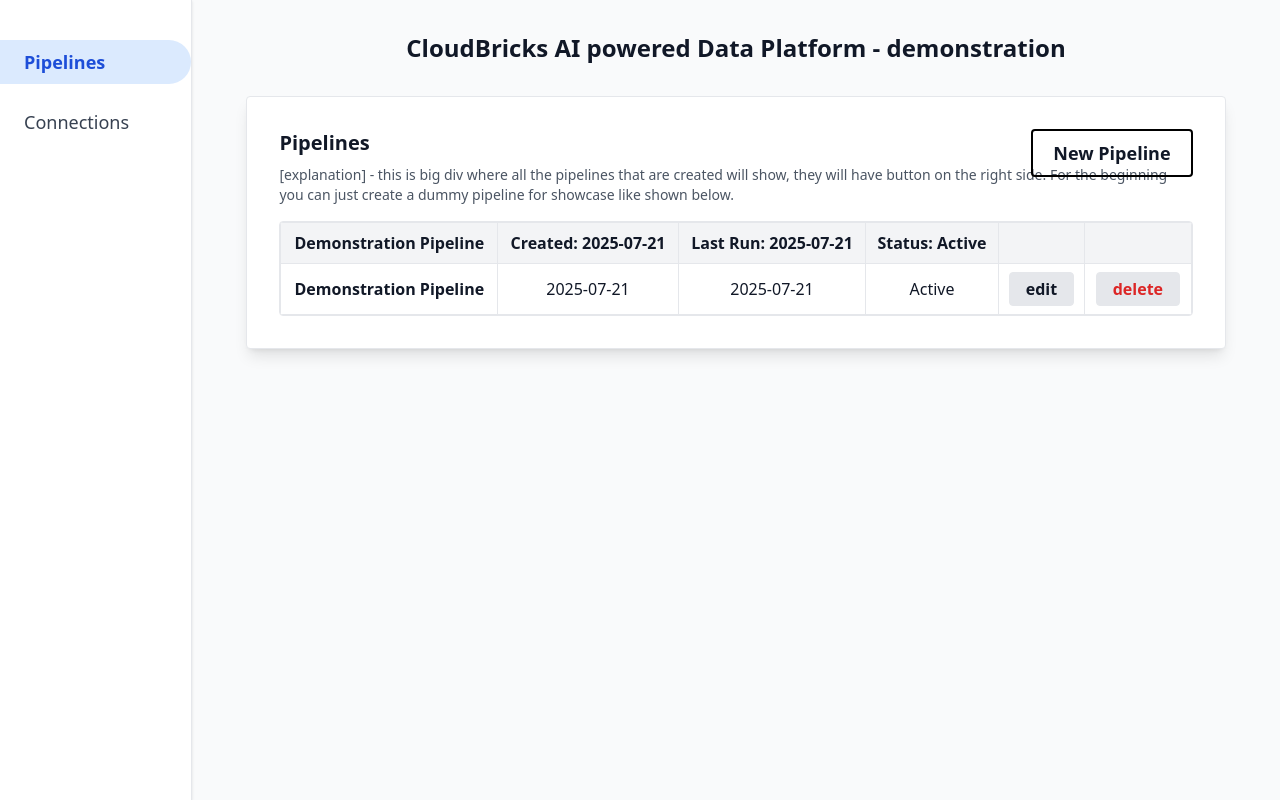
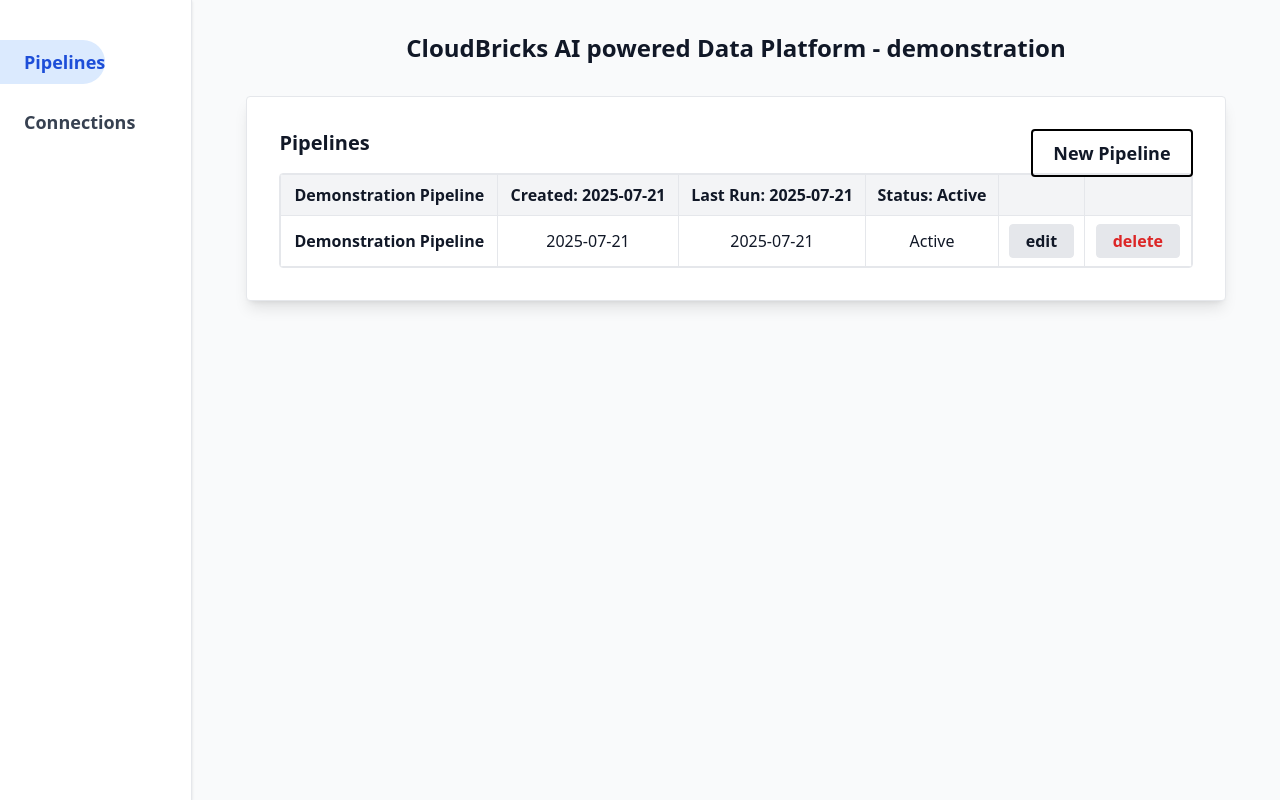
Before and after one commit to krebrovic/Data-platform-POC, a React (Vite) app in the folder frontend/: page / in a window 1280 px wide. Built offline with nearby package versions, Linux system fonts and the light colour scheme.

Commit message:
added connections screen

```diff
--- a/frontend/src/App.jsx
+++ b/frontend/src/App.jsx
@@ -1,27 +1,51 @@
 import { useState } from "react";
 
 function App() {
-  // Dummy data for demonstration
-  const [pipelines, setPipelines] = useState([
+  const [activePage, setActivePage] = useState("pipelines");
+
+  // Dummy data
+  const pipelines = [
     {
       name: "Demonstration Pipeline",
       created: "2025-07-21",
       lastRun: "2025-07-21",
       status: "Active",
     },
-  ]);
+  ];
+  const connections = [
+    {
+      name: "Demo connection",
+      created: "2025-07-21",
+      lastRun: "2025-07-21",
+      status: "Active",
+    },
+  ];
 
   return (
     <div className="min-h-screen bg-gray-50 flex font-sans">
       {/* Sidebar */}
       <aside className="w-48 bg-white border-r shadow flex flex-col">
         <nav className="mt-10 space-y-4">
-          <a href="#" className="block pl-6 py-2 text-lg font-semibold text-blue-700 bg-blue-100 rounded-r-full">
+          <button
+            className={`block pl-6 py-2 text-lg font-semibold rounded-r-full ${
+              activePage === "pipelines"
+                ? "text-blue-700 bg-blue-100"
+                : "text-gray-700 hover:bg-blue-50"
+            }`}
+            onClick={() => setActivePage("pipelines")}
+          >
             Pipelines
-          </a>
-          <a href="#" className="block pl-6 py-2 text-lg text-gray-700 hover:bg-blue-50 rounded-r-full">
+          </button>
+          <button
+            className={`block pl-6 py-2 text-lg font-semibold rounded-r-full ${
+              activePage === "connections"
+                ? "text-blue-700 bg-blue-100"
+                : "text-gray-700 hover:bg-blue-50"
+            }`}
+            onClick={() => setActivePage("connections")}
+          >
             Connections
-          </a>
+          </button>
         </nav>
       </aside>
 
@@ -34,49 +58,58 @@
           </h1>
         </header>
 
-        {/* Pipelines Panel */}
+        {/* Main Panel */}
         <section className="w-[90%] max-w-5xl bg-white border shadow-lg rounded p-8 relative">
-          {/* New Pipeline Button */}
+          {/* Top-right button */}
           <button
             className="absolute right-8 top-8 px-5 py-2 border-2 border-black rounded text-lg font-semibold hover:bg-gray-100"
           >
-            New Pipeline
+            {activePage === "pipelines" ? "New Pipeline" : "New Connection"}
           </button>
 
           {/* Section Title */}
-          <h2 className="text-xl font-semibold mb-2">Pipelines</h2>
+          <h2 className="text-xl font-semibold mb-4">
+            {activePage === "pipelines" ? "Pipelines" : "Connections"}
+          </h2>
 
-          {/* Explanation */}
-          <div className="mb-4 text-sm text-gray-600">
-            [explanation] - this is big div where all the pipelines that are created will show, they will have button on the right side. For the beginning you can just create a dummy pipeline for showcase like shown below.
-          </div>
-
-          {/* Pipelines Table */}
+          {/* Table */}
           <div className="overflow-x-auto border rounded">
             <table className="min-w-full text-center text-base">
               <thead className="bg-gray-100">
                 <tr>
-                  <th className="p-2 border">Demonstration Pipeline</th>
-                  <th className="p-2 border">Created: 2025-07-21</th>
-                  <th className="p-2 border">Last Run: 2025-07-21</th>
-                  <th className="p-2 border">Status: Active</th>
+                  <th className="p-2 border font-semibold">
+                    {activePage === "pipelines"
+                      ? "Demonstration Pipeline"
+                      : "Demo connection"}
+                  </th>
+                  <th className="p-2 border font-semibold">Created: 2025-07-21</th>
+                  <th className="p-2 border font-semibold">
+                    Last Run: 2025-07-21
+                  </th>
+                  <th className="p-2 border font-semibold">Status: Active</th>
                   <th className="p-2 border"></th>
                   <th className="p-2 border"></th>
                 </tr>
               </thead>
               <tbody>
-                <tr>
-                  <td className="p-2 border font-semibold">{pipelines[0].name}</td>
-                  <td className="p-2 border">{pipelines[0].created}</td>
-                  <td className="p-2 border">{pipelines[0].lastRun}</td>
-                  <td className="p-2 border">{pipelines[0].status}</td>
-                  <td className="p-2 border">
-                    <button className="px-4 py-1 border rounded bg-gray-200 hover:bg-gray-300 font-semibold">edit</button>
-                  </td>
-                  <td className="p-2 border">
-                    <button className="px-4 py-1 border rounded bg-gray-200 hover:bg-gray-300 font-semibold text-red-600">delete</button>
-                  </td>
-                </tr>
+                {(activePage === "pipelines" ? pipelines : connections).map((item, idx) => (
+                  <tr key={idx}>
+                    <td className="p-2 border font-semibold">{item.name}</td>
+                    <td className="p-2 border">{item.created}</td>
+                    <td className="p-2 border">{item.lastRun}</td>
+                    <td className="p-2 border">{item.status}</td>
+                    <td className="p-2 border">
+                      <button className="px-4 py-1 border rounded bg-gray-200 hover:bg-gray-300 font-semibold">
+                        edit
+                      </button>
+                    </td>
+                    <td className="p-2 border">
+                      <button className="px-4 py-1 border rounded bg-gray-200 hover:bg-gray-300 font-semibold text-red-600">
+                        delete
+                      </button>
+                    </td>
+                  </tr>
+                ))}
               </tbody>
             </table>
           </div>
```
